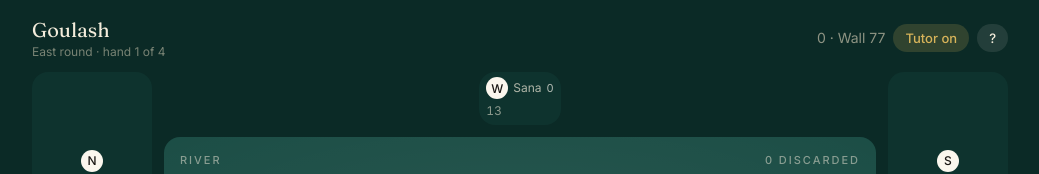
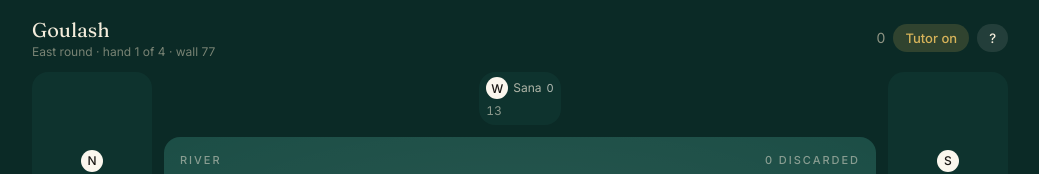
Before and after one commit to abraraaa/society-mahjong, a Next.js app in the folder apps/web/: page /play/solo in a window 1280 px wide. Shown: the top 174 px of the page, without its empty margins (120-1159 px from the left). Built offline with nearby package versions, Linux system fonts and the light colour scheme.

Commit message:
Table header: wall count joins the counter line so the hand's name keeps its room
Co-Authored-By: Claude Fable 5.1 <noreply@anthropic.com>
Claude-Session: https://claude.ai/code/session_01VnrHWriE58s3QFcy7g1tft

```diff
--- a/apps/web/components/table.tsx
+++ b/apps/web/components/table.tsx
@@ -59,7 +59,7 @@ const ROUND_NAME: Record<string, string> = { E: 'East', S: 'South', W: 'West', N
 function TableInner({ view, label, names, coach, tutorOn, onToggleTutor, onAct, onNextHand, claimMs, gameOver, subtitle, scores = NO_SCORES, handsPerRound = 4 }: TableProps) {
   const ME = view.me;
   const openTerm = useOpenTerm();
-  const counter = `${ROUND_NAME[view.progress.roundWind] ?? view.progress.roundWind} round · hand ${view.progress.handInRound + 1} of ${handsPerRound}`;
+  const counter = `${ROUND_NAME[view.progress.roundWind] ?? view.progress.roundWind} round · hand ${view.progress.handInRound + 1} of ${handsPerRound} · wall ${view.wallRemaining}`;
   const sub = subtitle ? `${subtitle} · ${counter}` : counter;
   const me = view.players[ME];
   const legal = view.legal;
@@ -91,9 +91,7 @@ function TableInner({ view, label, names, coach, tutorOn, onToggleTutor, onAct,
         <p className="text-ivory-200/50 truncate text-xs">{sub}</p>
       </div>
       <div className="flex flex-none items-center gap-2">
-        <span className="text-ivory-200/60 text-sm whitespace-nowrap">
-          {signed(scores[ME])} · Wall {view.wallRemaining}
-        </span>
+        <span className="text-ivory-200/60 text-sm whitespace-nowrap">{signed(scores[ME])}</span>
         <button type="button" className={`chip${tutorOn ? ' chip-gold' : ''}`} onClick={onToggleTutor}>
           Tutor {tutorOn ? 'on' : 'off'}
         </button>
```
